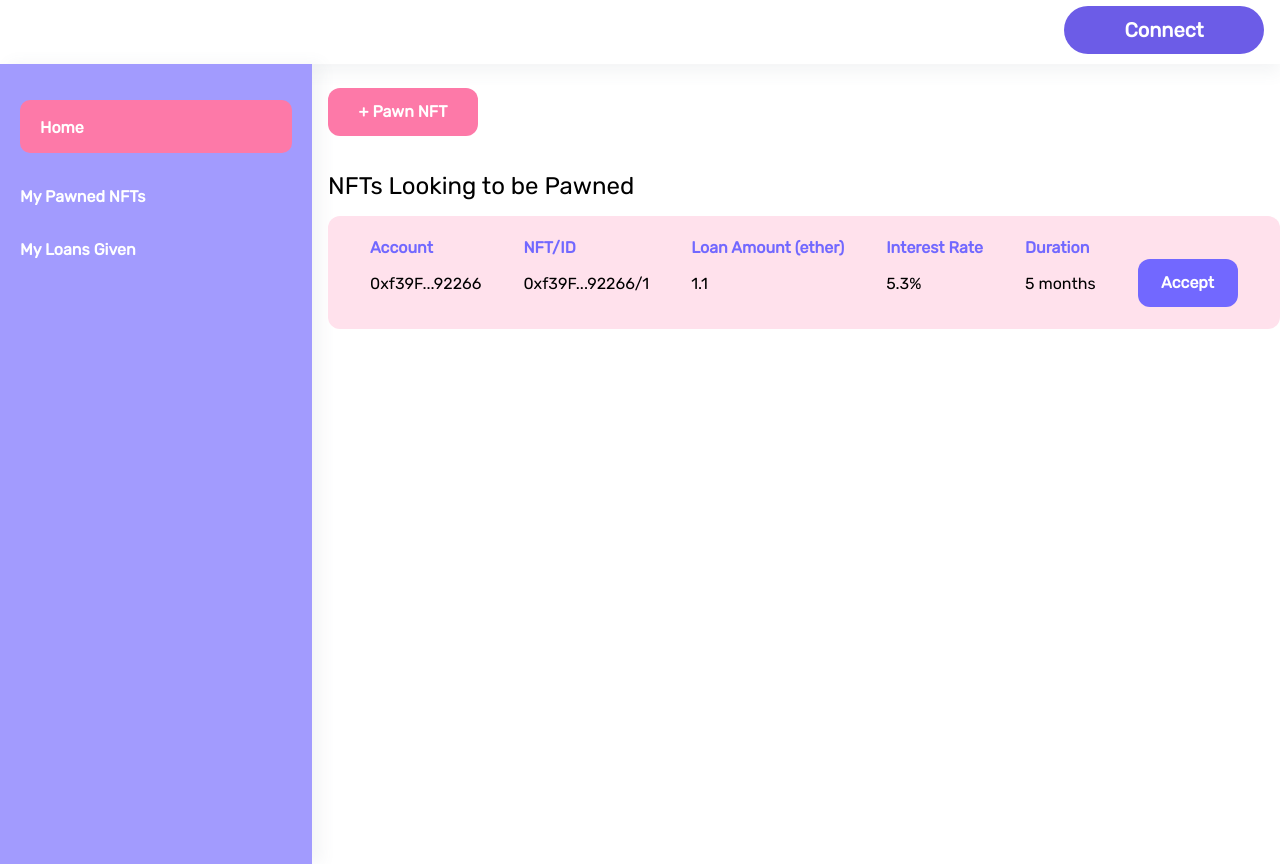
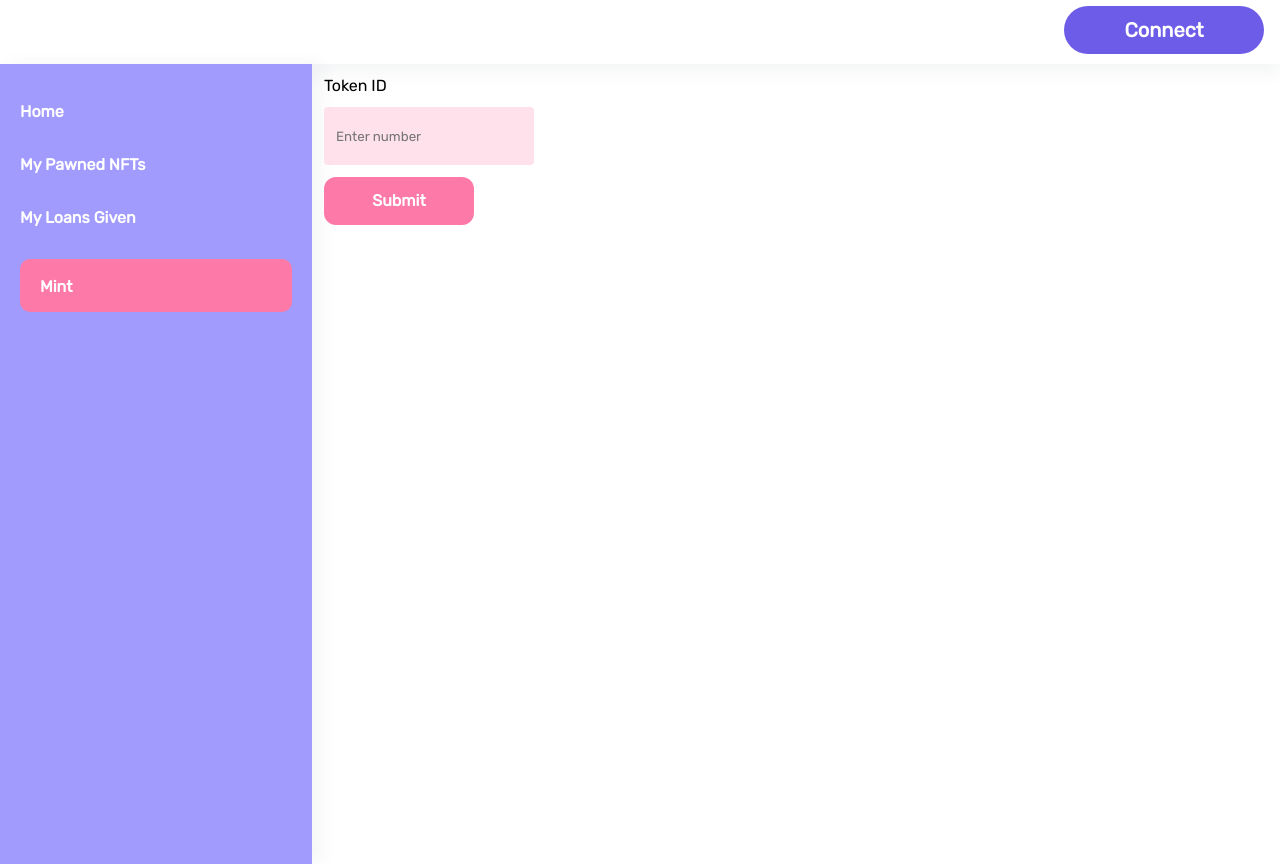
Before and after one commit to elakian/nft-pawn-shop, a React (Create React App) app in the folder frontend/: page /mint in a window 1280 px wide. Before the commit this address led to /home. Built offline with nearby package versions, Linux system fonts and the light colour scheme.

Commit message:
mint form

```diff
--- /dev/null
+++ b/frontend/src/components/CustomInput.tsx
@@ -0,0 +1,17 @@
+import React from "react";
+
+import "./styles/customInput.scss";
+
+interface Props {
+  placeholder?: string;
+}
+
+function CustomInput(props: Props) {
+  return (
+    <div>
+      <input className="custom-input" placeholder={props.placeholder} />
+    </div>
+  );
+}
+
+export default CustomInput;
--- a/frontend/src/components/Dapp.tsx
+++ b/frontend/src/components/Dapp.tsx
@@ -12,6 +12,7 @@ import {
 import Home from "./Home";
 import SideBar from "./SideBar";
 import TopBar from "./TopBar";
+import Mint from "./Mint";
 
 interface Props {
   accountState: AccountState;
@@ -35,6 +36,8 @@ function Dapp(props: Props) {
             <Route path="/home" component={Home} />
             <Route path="/pawned" component={Home} />
             <Route path="/loans" component={Home} />
+            <Route path="/mint" component={Mint} />
+
             <Route path="/">
               <Redirect to="/home" />
             </Route>
--- a/frontend/src/components/Home.tsx
+++ b/frontend/src/components/Home.tsx
@@ -24,8 +24,8 @@ function Home() {
               "Duration",
             ]}
             content={[
-              "0xf39F...92266",
-              "0xf39F...92266/1",
+              "0xf39F...2266",
+              "0xf39F...2266/1",
               "1.1",
               "5.3%",
               "5 months",
--- /dev/null
+++ b/frontend/src/components/Mint.tsx
@@ -0,0 +1,56 @@
+import React from "react";
+import { AccountState } from "../redux/reducers/AccountReducer";
+import { ContractState } from "../redux/reducers/ContractReducer";
+import { connect } from "react-redux";
+import { setAccountDetails, setContractDetails } from "../redux/actions";
+import { getAccountState, getContractState } from "../redux/selectors";
+
+import ActionButton from "./ActionButton";
+import CustomInput from "./CustomInput";
+
+import "./styles/mint.scss";
+
+interface Props {
+  setAccountDetails: Function;
+  setContractDetails: Function;
+  accountState: AccountState;
+  contractState: ContractState;
+}
+
+function Mint(props: Props) {
+  console.log(props.accountState);
+  console.log(props.contractState);
+  //   if (props.accountState.selectedAddress == "") {
+  //     return (
+  //       <div className="mint-not-connected">Please connect your wallet!</div>
+  //     );
+  //   }
+
+  return (
+    <div style={{ padding: "12px" }}>
+      <div style={{ paddingBottom: "12px" }} className="mint-token-text">
+        {" "}
+        Token ID
+      </div>
+      <CustomInput placeholder="Enter number" />
+      <div style={{ paddingTop: "12px" }}>
+        <ActionButton label="Submit" onClick={() => {}} />
+      </div>
+    </div>
+  );
+}
+
+const mapStateToProps = (state: any, ownProps: any) => ({
+  ...ownProps,
+  accountState: getAccountState(state),
+  contractState: getContractState(state),
+});
+
+const mapDispatchToProps = (dispatch: any) => {
+  return {
+    setAccountDetails: (params: any) => dispatch(setAccountDetails(params)),
+    setContractDetails: (params: any) => dispatch(setContractDetails(params)),
+  };
+};
+
+export default connect(mapStateToProps, mapDispatchToProps)(Mint);
--- a/frontend/src/components/SideBar.tsx
+++ b/frontend/src/components/SideBar.tsx
@@ -22,6 +22,10 @@ export const tabs: Array<Tab> = [
   {
     name: "My Loans Given",
     url: "loans",
+  },
+  {
+    name: "Mint",
+    url: "mint",
   },
 ];
 
--- /dev/null
+++ b/frontend/src/components/styles/customInput.scss
@@ -0,0 +1,15 @@
+.custom-input {
+  background-color: #ffe1ec;
+  border: 0;
+  border-radius: 4px;
+  padding-left: 12px;
+  height: 56px;
+  max-width: 400px;
+  width: 100%;
+  font-family: "Rubik", sans-serif;
+  color: #7268ff;
+}
+
+.custom-input:focus {
+  outline: none;
+}
--- /dev/null
+++ b/frontend/src/components/styles/mint.scss
@@ -0,0 +1,10 @@
+.mint-not-connected {
+  font-size: 24px;
+  font-family: "Rubik", sans-serif;
+  padding: 12px;
+}
+
+.mint-token-text {
+  font-family: "Rubik", sans-serif;
+  font-size: 16px;
+}
--- a/frontend/tsconfig.json
+++ b/frontend/tsconfig.json
@@ -18,7 +18,7 @@
     "resolveJsonModule": true,
     "isolatedModules": true,
     "noEmit": true,
-    "jsx": "react"
+    "jsx": "react-jsx"
   },
   "include": [
     "src"
```
Also changed, not shown: frontend/src/components/ConnectWallet.tsx (+13 -7 lines).
